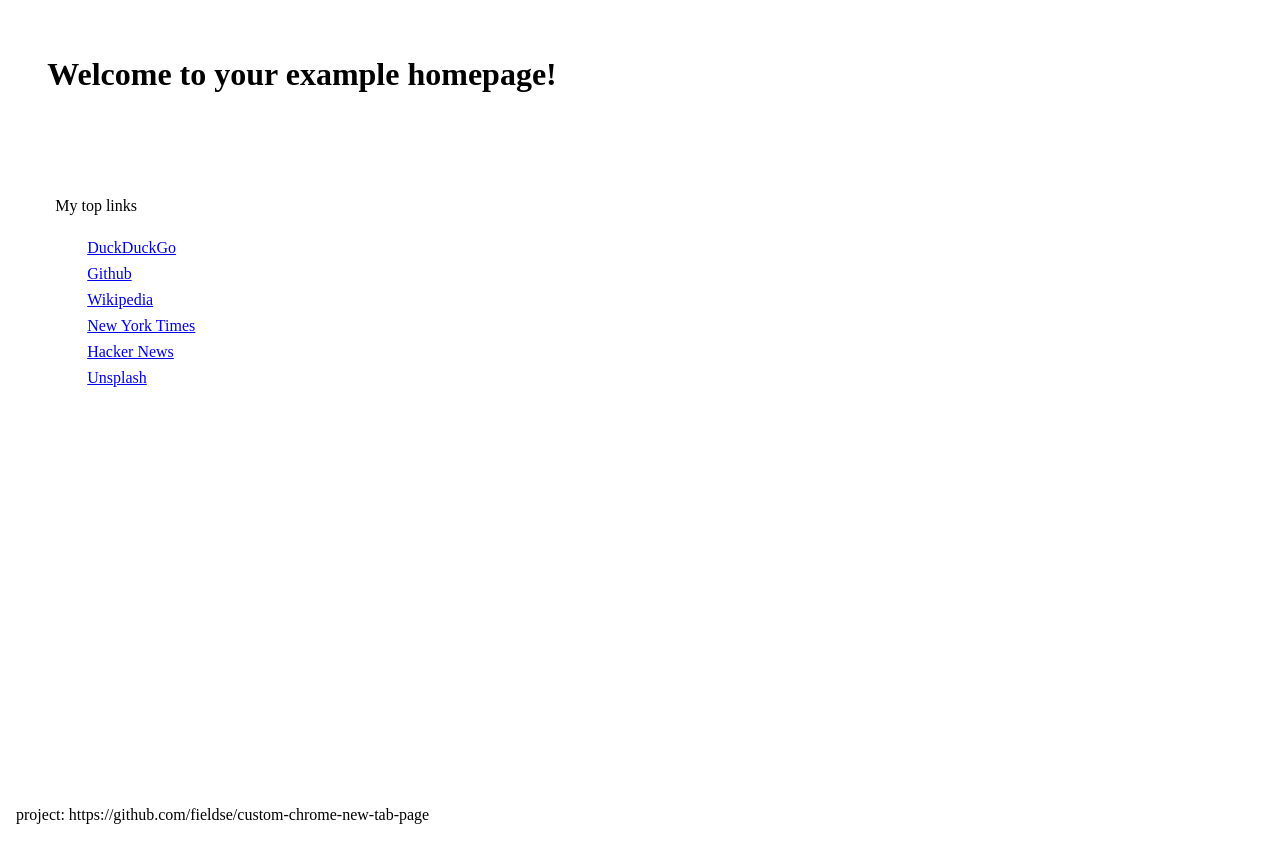
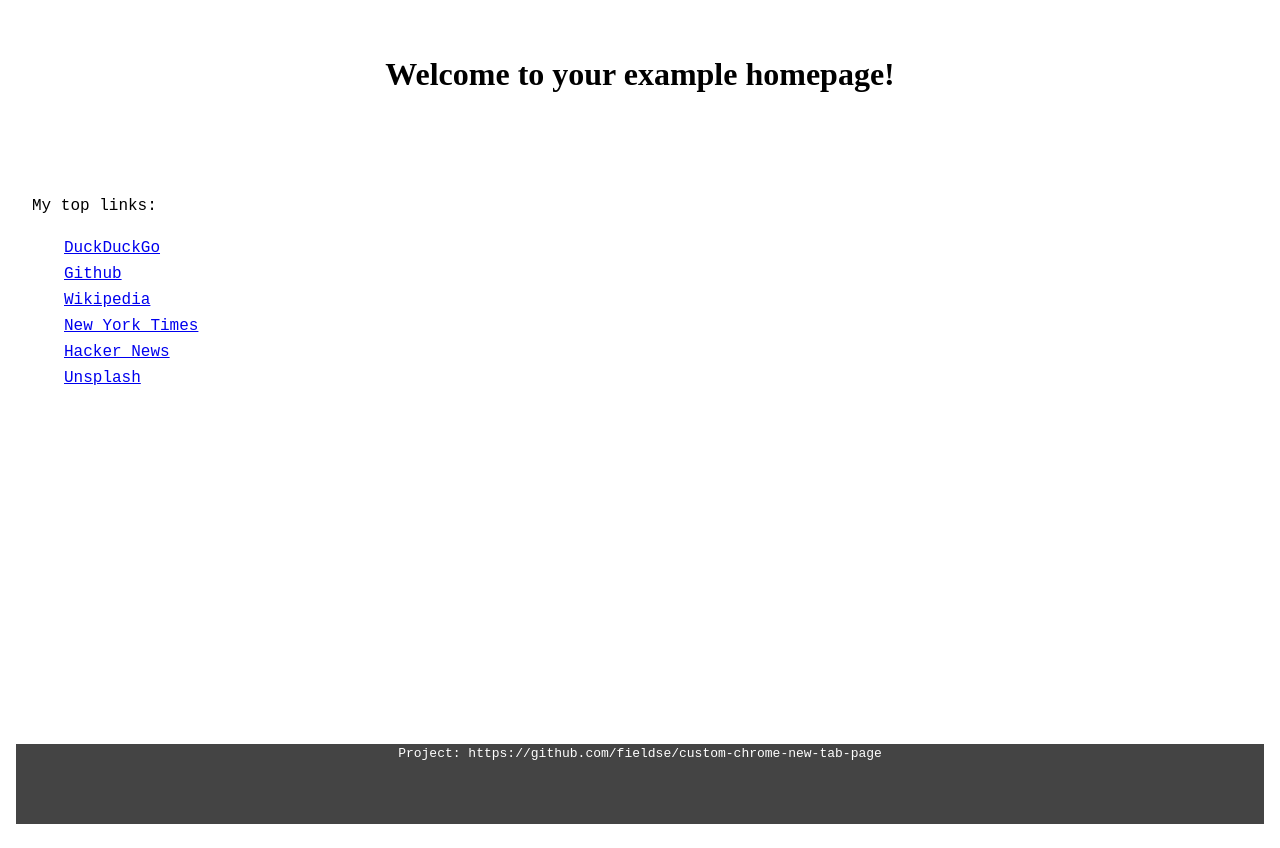
Before and after one commit to fieldse/custom-chrome-new-tab-page, a browser extension: page custom-tab.html in a window 1280 px wide. Drawn offline with Linux system fonts and the light colour scheme.

Commit message:
improve styles

```diff
--- a/css/style.css
+++ b/css/style.css
@@ -1,3 +1,22 @@
+/* Body font */
+body {
+  font-family: 'Courier New', Courier, monospace;
+}
+
+/* Headings */
+h1, h2, h3, h4, h5, h6 {
+  font-family: 'Times New Roman', Times, serif;
+  margin: 1.5rem 0 1rem;
+}
+
+h1 {
+  margin: 3rem 0 2rem;;
+}
+h2 {
+  margin: 2.5em 0 1rem;;
+}
+
+/* Main container */
 #flex-container {
   display:flex;
   flex-direction:column;
@@ -9,10 +28,8 @@
   min-height:100svh;
 }
 
-.center {
-  width: 95%;
-  margin-left: auto;
-  margin-right: auto;
+.text-center {
+  text-align: center;
 }
 
 div, p {
@@ -32,8 +49,32 @@ div, p {
 /* Footer - align bottom */
 #flex-container > footer {
   margin-top:auto;
+  color: white;
+  background-color: #444444;
+  height: 5rem;
+  text-align: center;
 }
 
 ul li {
   margin: 0.5rem 0;
 }
+
+/* Font sizes */
+.text-huge {
+  font-size: x-large;
+}
+.text-large {
+  font-size: large;
+}
+.text-larger {
+  font-size: larger;
+}
+.text-small {
+  font-size: small;
+}
+.text-smaller {
+  font-size: smaller;
+}
+.text-tiny {
+  font-size: x-small;
+}
--- a/custom-tab.html
+++ b/custom-tab.html
@@ -8,11 +8,11 @@
 </head>
 <body>
   <div id="flex-container">
-    <h1 class="center space-vertical">Welcome to your example homepage!</h1>
+    <h1 class="text-center space-vertical">Welcome to your example homepage!</h1>
 
-    <div class="center space-vertical">
+    <div class="space-vertical">
 
-      <p>My top links</p>
+      <p>My top links:</p>
       <ul class="nobullets">
         <li><a href="https://duckduckgo.com">DuckDuckGo</a></li>
         <li><a href="https://github.com">Github</a></li>
@@ -23,7 +23,9 @@
       </ul>
     </div>
 
-    <footer>project: https://github.com/fieldse/custom-chrome-new-tab-page</footer>
+    <footer>
+      <span class="text-center text-small">Project: https://github.com/fieldse/custom-chrome-new-tab-page</span>
+    </footer>
   </div>
 </body>
 </html>
```
